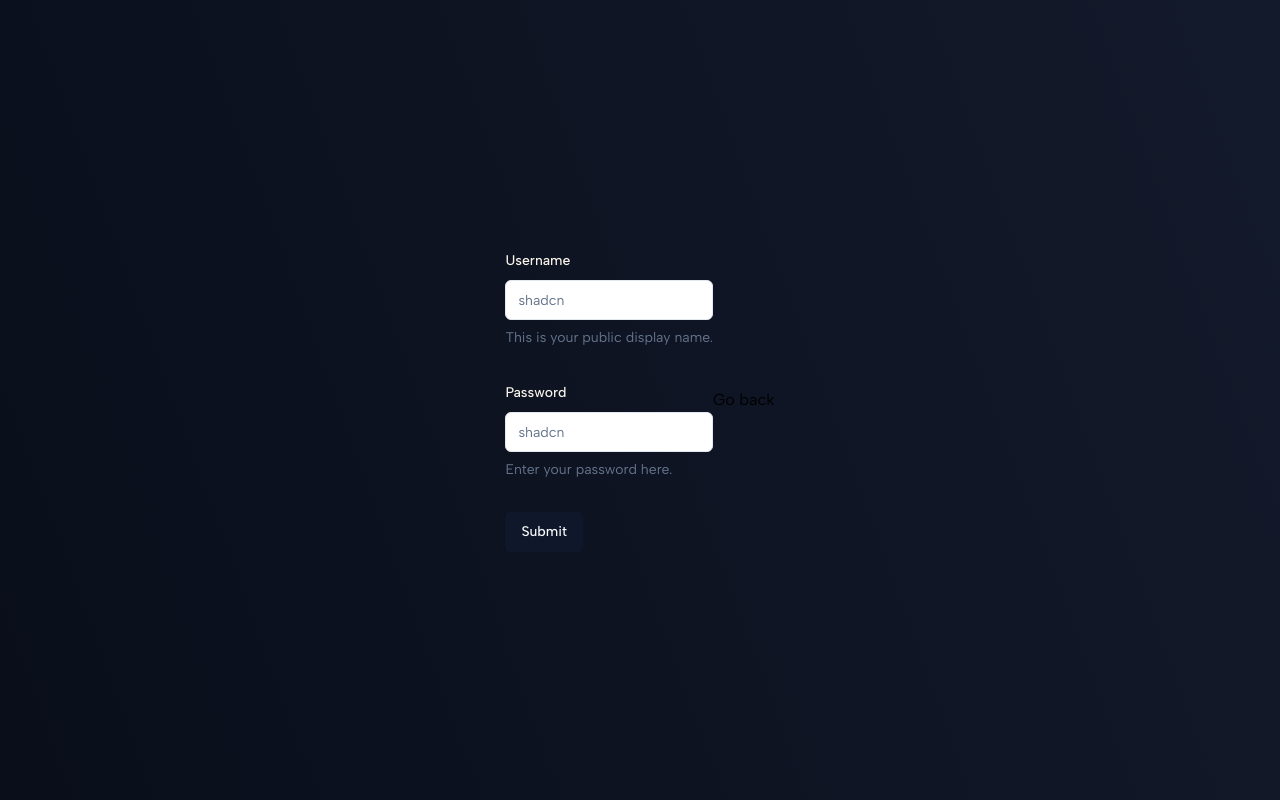
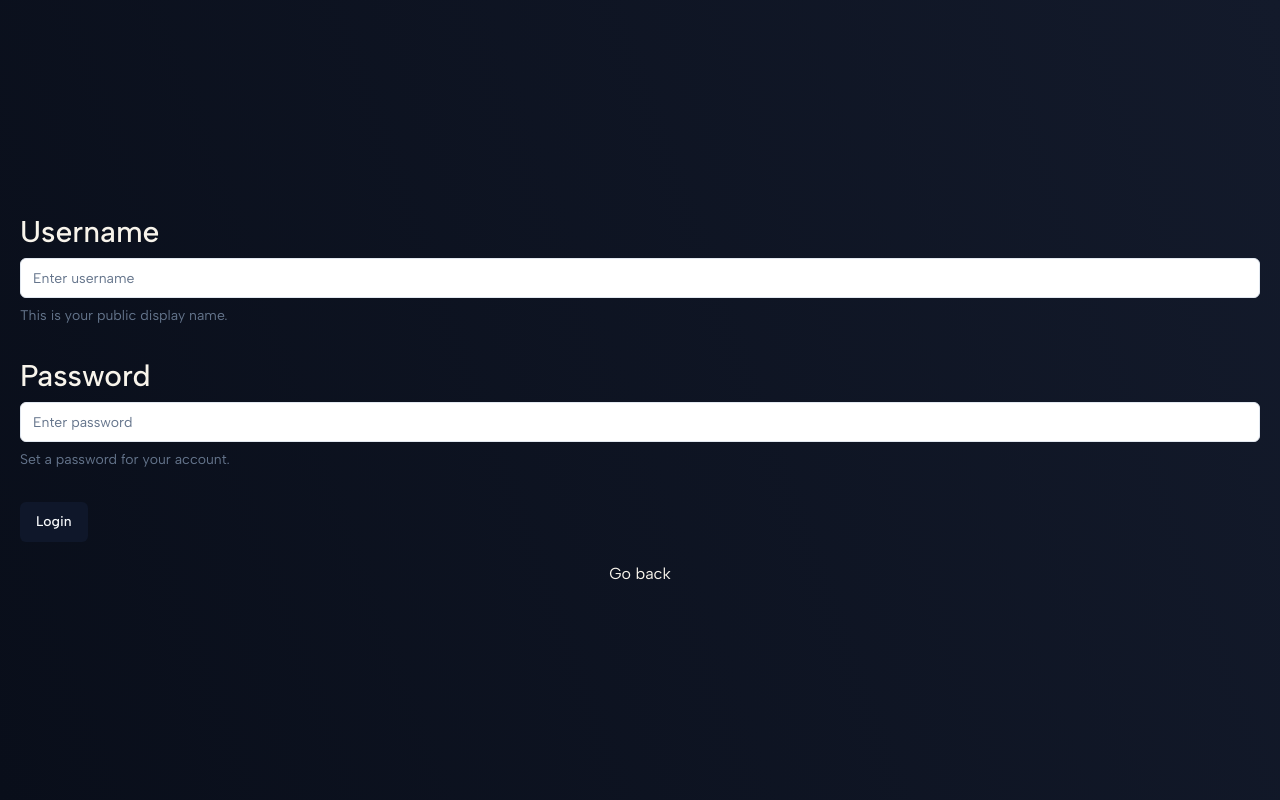
Before and after one commit to Ayush-Singh24/WhisperWire-FE, a Next.js app: page /login in a window 1280 px wide. Built offline with nearby package versions, Linux system fonts and the light colour scheme.

Commit message:
implemented login screen

```diff
--- a/src/app/login/page.tsx
+++ b/src/app/login/page.tsx
@@ -1,12 +1,90 @@
-import ProfileForm from "@/components/profileForm";
+"use client";
+import { zodResolver } from "@hookform/resolvers/zod";
+import { useForm } from "react-hook-form";
+import { z } from "zod";
+import {
+  Form,
+  FormControl,
+  FormDescription,
+  FormField,
+  FormItem,
+  FormLabel,
+  FormMessage,
+} from "@/components/ui/form";
+import { Button } from "@/components/ui/button";
+import { Input } from "@/components/ui/input";
+import Link from "next/link";
+
+const loginSchema = z.object({
+  username: z.string().min(2, {
+    message: "Username must be at least 2 characters long",
+  }),
+  password: z.string().min(8, {
+    message: "Password must be at least 8 characters long",
+  }),
+});
 
 export default function Login() {
+  const form = useForm<z.infer<typeof loginSchema>>({
+    resolver: zodResolver(loginSchema),
+    defaultValues: {
+      username: "",
+      password: "",
+    },
+  });
+
+  const onSubmit = (values: z.infer<typeof loginSchema>) => {
+    console.log(values);
+  };
+
   return (
-    <section className="h-full max-w-[1550px] flex justify-center items-center">
-      <div className="text-primary-text ">
-        <ProfileForm />
+    <section className="h-full max-w-[1550px] flex flex-col justify-center items-center">
+      <div className="text-primary-text w-full p-5 flex flex-col gap-5">
+        <Form {...form}>
+          <form onSubmit={form.handleSubmit(onSubmit)} className="space-y-8">
+            <FormField
+              control={form.control}
+              name="username"
+              render={({ field }) => (
+                <FormItem>
+                  <FormLabel className="text-3xl">Username</FormLabel>
+                  <FormControl>
+                    <Input placeholder="Enter username" {...field} />
+                  </FormControl>
+                  <FormDescription>
+                    This is your public display name.
+                  </FormDescription>
+                  <FormMessage />
+                </FormItem>
+              )}
+            />
+            <FormField
+              control={form.control}
+              name="password"
+              render={({ field }) => (
+                <FormItem>
+                  <FormLabel className="text-3xl">Password</FormLabel>
+                  <FormControl>
+                    <Input
+                      placeholder="Enter password"
+                      {...field}
+                      type="password"
+                    />
+                  </FormControl>
+                  <FormDescription>
+                    Set a password for your account.
+                  </FormDescription>
+                  <FormMessage />
+                </FormItem>
+              )}
+            />
+            <Button type="submit">Login</Button>
+          </form>
+        </Form>
+        <div className="text-center">
+          <Link href="/">Go back</Link>
+        </div>
       </div>
-      <div>Go back</div>
     </section>
   );
 }
--- a/src/components/profileForm.tsx
+++ /dev/null
@@ -1,76 +0,0 @@
-"use client";
-import { zodResolver } from "@hookform/resolvers/zod";
-import { useForm } from "react-hook-form";
-import { z } from "zod";
-import {
-  Form,
-  FormControl,
-  FormDescription,
-  FormField,
-  FormItem,
-  FormLabel,
-  FormMessage,
-} from "./ui/form";
-import { Button } from "./ui/button";
-import { Input } from "./ui/input";
-
-const formSchema = z.object({
-  username: z.string().min(2, {
-    message: "Username must be at least 2 characters long",
-  }),
-  password: z.string().min(8, {
-    message: "Password must be at least 8 characters long",
-  }),
-});
-
-export default function ProfileForm() {
-  const form = useForm<z.infer<typeof formSchema>>({
-    resolver: zodResolver(formSchema),
-    defaultValues: {
-      username: "",
-      password: "",
-    },
-  });
-
-  const onSubmit = (values: z.infer<typeof formSchema>) => {
-    console.log(values.username);
-  };
-
-  return (
-    <Form {...form}>
-      <form onSubmit={form.handleSubmit(onSubmit)} className="space-y-8">
-        <FormField
-          control={form.control}
-          name="username"
-          render={({ field }) => (
-            <FormItem>
-              <FormLabel>Username</FormLabel>
-              <FormControl>
-                <Input placeholder="shadcn" {...field} />
-              </FormControl>
-              <FormDescription>
-                This is your public display name.
-              </FormDescription>
-              <FormMessage />
-            </FormItem>
-          )}
-        />
-        <FormField
-          control={form.control}
-          name="password"
-          render={({ field }) => (
-            <FormItem>
-              <FormLabel>Password</FormLabel>
-              <FormControl>
-                <Input placeholder="shadcn" {...field} type="password" />
-              </FormControl>
-              <FormDescription>Enter your password here.</FormDescription>
-              <FormMessage />
-            </FormItem>
-          )}
-        />
-        <Button type="submit">Submit</Button>
-      </form>
-    </Form>
-  );
-}
--- a/src/lib/utils.ts
+++ b/src/lib/utils.ts
@@ -1,6 +1,6 @@
-import { type ClassValue, clsx } from "clsx"
-import { twMerge } from "tailwind-merge"
+import { type ClassValue, clsx } from "clsx";
+import { twMerge } from "tailwind-merge";
 
 export function cn(...inputs: ClassValue[]) {
-  return twMerge(clsx(inputs))
+  return twMerge(clsx(inputs));
 }
```
